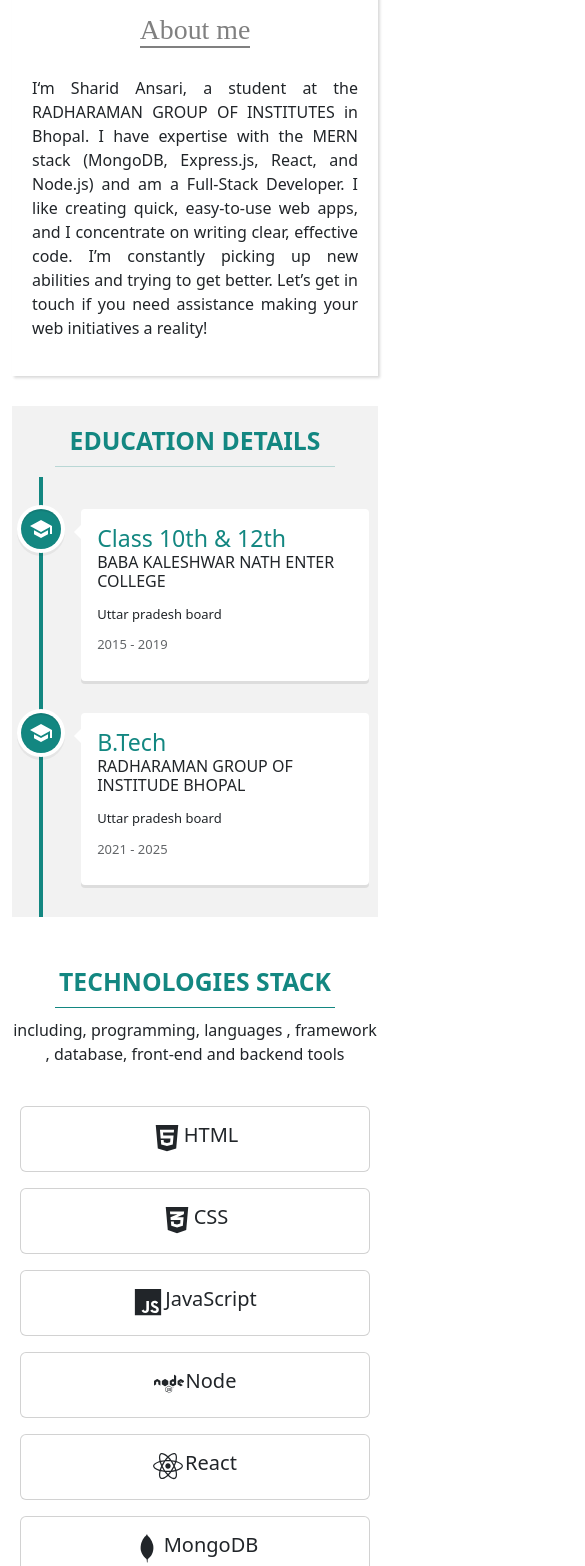
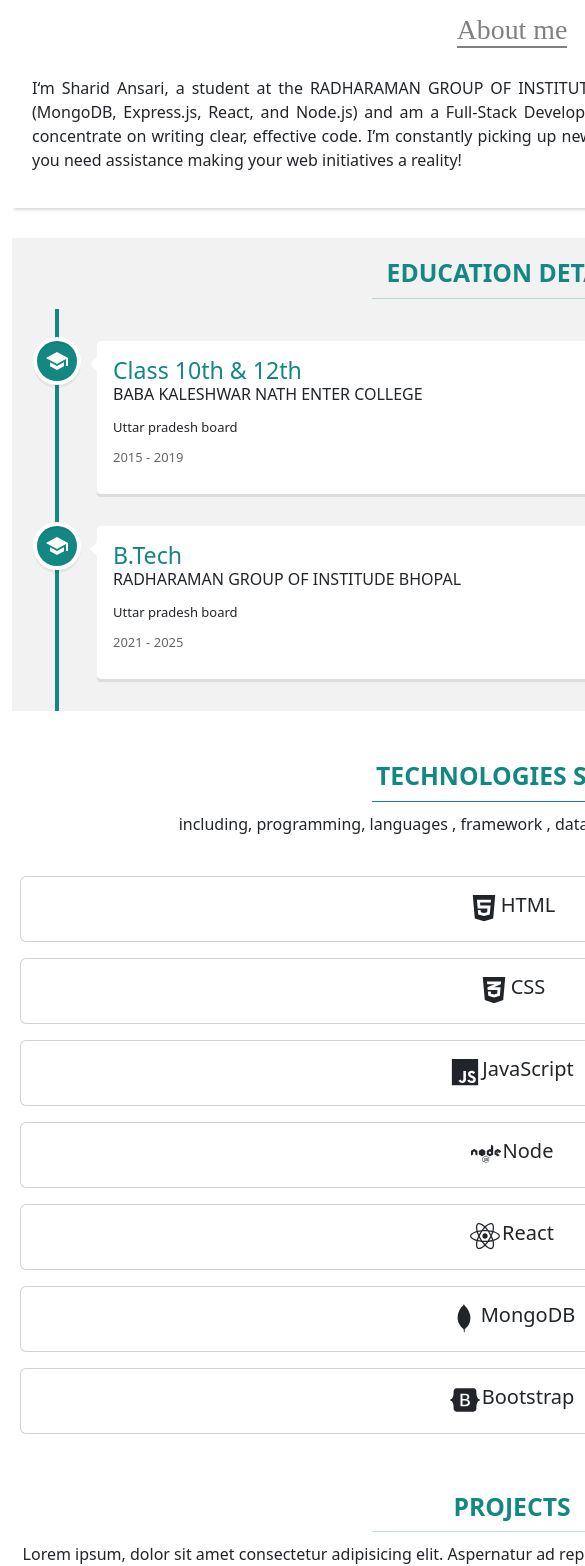
Before and after one commit to Sharidansari444/complete-portfolio, a React (Vite) app: page / in a window 390 px wide. Shown: the part 687-2253 px from the top of the page, 585 px wide, since content can reach past the window. Built offline with nearby package versions, Linux system fonts and the light colour scheme.

Commit message:
solve responsive issue

```diff
--- a/src/app.css
+++ b/src/app.css
@@ -15,6 +15,6 @@ box-sizing:border-box;
         padding: 0;
         margin-top: 30px;
         margin-bottom: 20px;
-        /* width: 1000px; */
+        width: 1000px;
     }
 }
--- a/src/pages/about.css
+++ b/src/pages/about.css
@@ -45,7 +45,7 @@
         margin: 0;
         padding: 0;
         margin-top: 10px;
-        /* width: 1000px; */
+        width: 1000px;
 
     }
     .about-img img{
--- a/src/pages/contact.css
+++ b/src/pages/contact.css
@@ -80,7 +80,7 @@ color: white;
         margin: 0;
         padding: 0;
         margin-top: 50px;
-        /* width: 1000px; */
+        width: 1000px;
     }
     .contact .card2{
         margin: 0;
--- a/src/pages/education.css
+++ b/src/pages/education.css
@@ -34,7 +34,7 @@
         margin: 0;
         padding: 0;
         margin-top: 30px;
-        /* width: 1000px; */
+        width: 1000px;
     }
     .education h2{
         padding-top: 20px;
--- a/src/pages/projects.css
+++ b/src/pages/projects.css
@@ -83,7 +83,7 @@
         margin: 0;
         padding: 0;
         margin-top: 50px;
-        /* width: 1000px; */
+        width: 1000px;
     }
    .project hr{
     width: 280px;
--- a/src/pages/techstack.css
+++ b/src/pages/techstack.css
@@ -33,7 +33,7 @@
         padding: 0;
         margin: 0;
         margin-top: 50px;
-        /* width: 1000px; */
+        width: 1000px;
 
     }
     .techstack hr{
```
